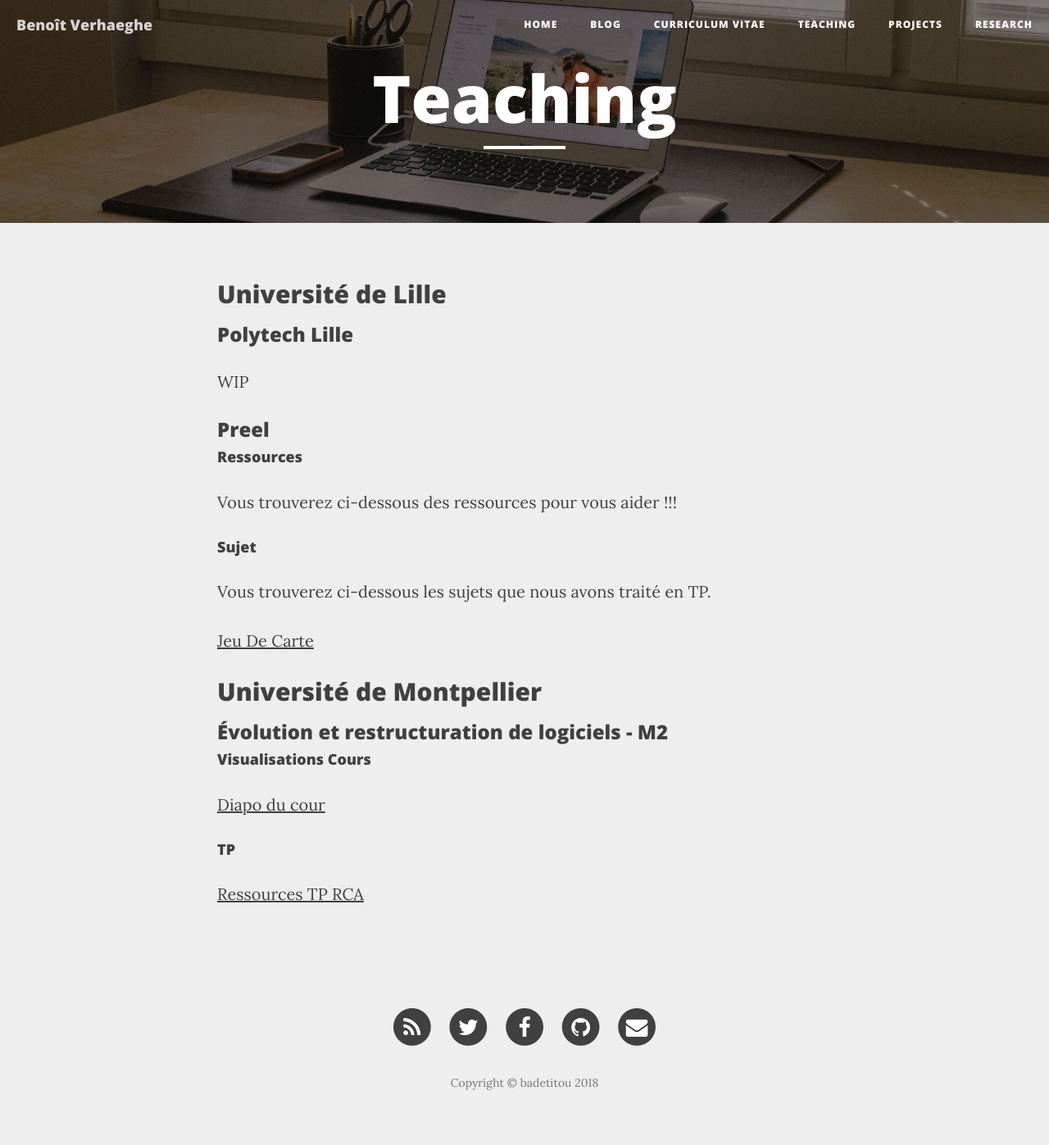
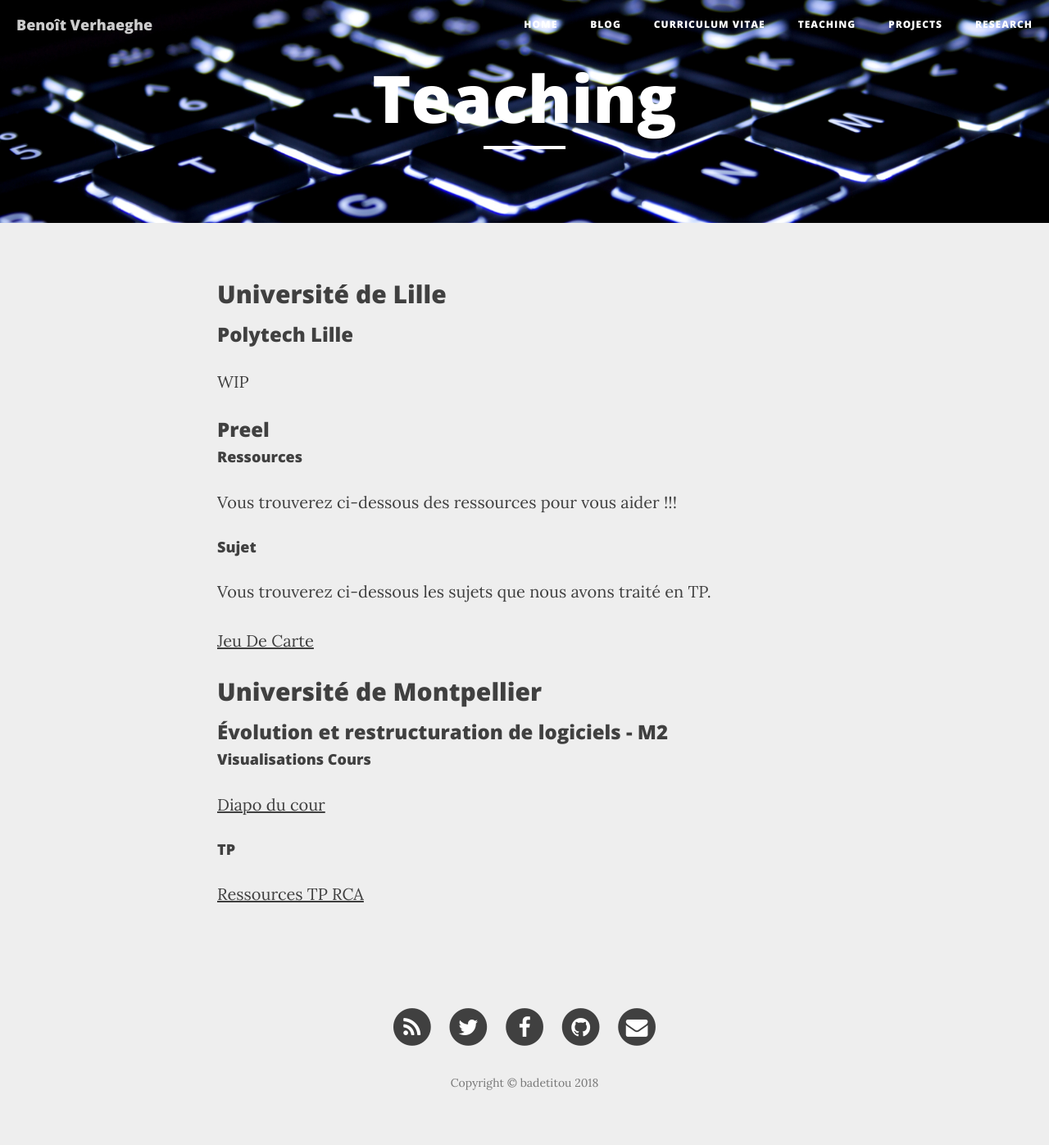
Before and after one commit to badetitou/badetitou.github.io, a Jekyll site: the page built from teaching/index.md, in a window 1280 px wide. Shown: the whole page at 82% size. Built offline with Jekyll 4.4.1, drawn with Linux system fonts in a browser that asks for light colours; nearby versions of some CDN libraries.

Commit message:
change background

```diff
--- a/teaching/index.md
+++ b/teaching/index.md
@@ -2,6 +2,7 @@
 layout: page
 title: "Teaching"
 categories: teaching
+header-img: "img/bg/keyboard.jpg"
 ---
 
 ## Université de Lille
```
Also changed, not shown: img/bg/keyboard.jpg (added).
